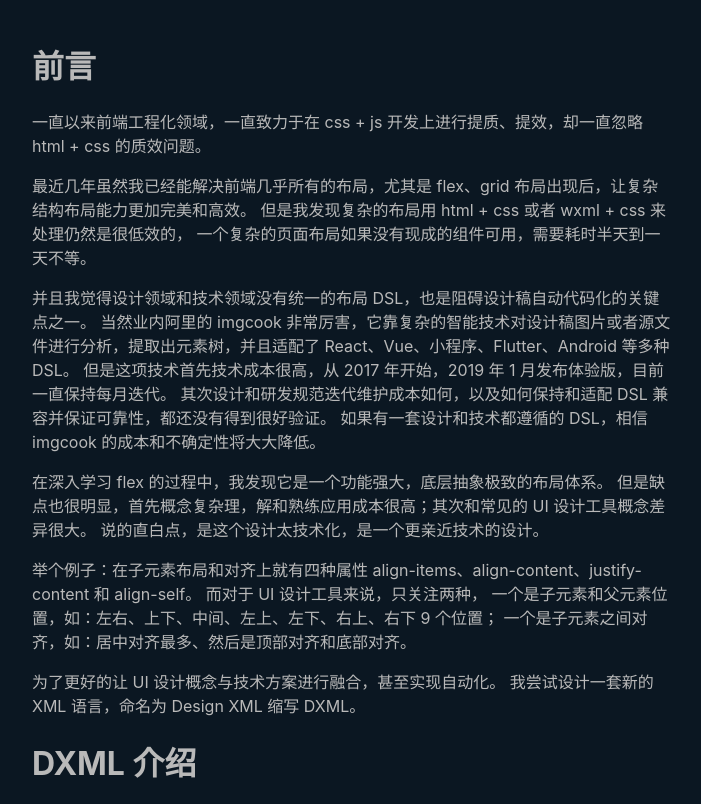
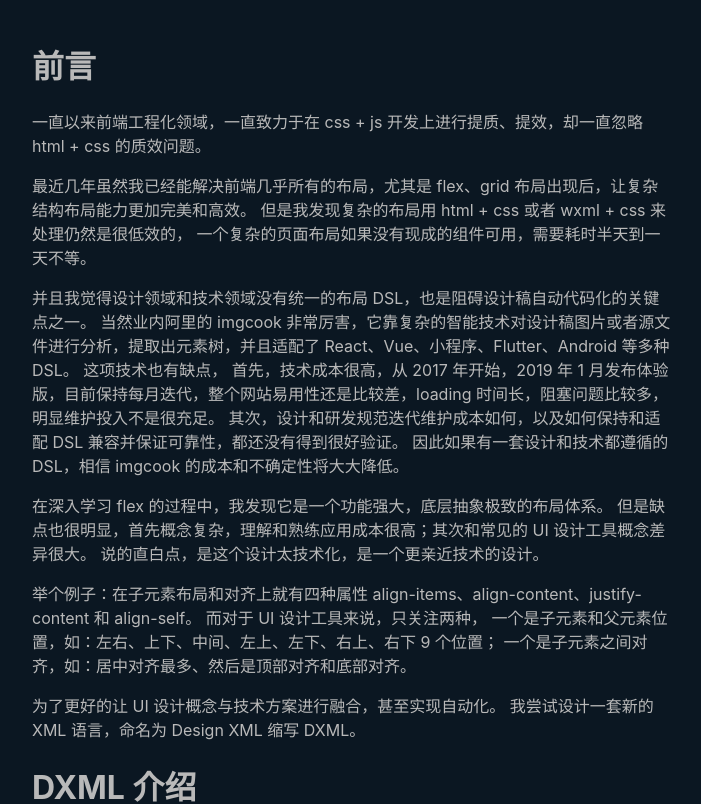
Before and after one commit to wenshin/dxml, a React (Create React App) app: page / in a window 1280 px wide. Shown: the top 804 px of the page, without its empty margins (288-989 px from the left). Built offline with nearby package versions, Linux system fonts and the light colour scheme.

Commit message:
feat: 完善文档

```diff
--- a/src/App.tsx
+++ b/src/App.tsx
@@ -15,13 +15,14 @@ function App() {
         <p>
           并且我觉得设计领域和技术领域没有统一的布局 DSL，也是阻碍设计稿自动代码化的关键点之一。
           当然业内阿里的 imgcook 非常厉害，它靠复杂的智能技术对设计稿图片或者源文件进行分析，提取出元素树，并且适配了 React、Vue、小程序、Flutter、Android 等多种 DSL。
-          但是这项技术首先技术成本很高，从 2017 年开始，2019 年 1 月发布体验版，目前一直保持每月迭代。
-          其次设计和研发规范迭代维护成本如何，以及如何保持和适配 DSL 兼容并保证可靠性，都还没有得到很好验证。
-          如果有一套设计和技术都遵循的 DSL，相信 imgcook 的成本和不确定性将大大降低。
+          这项技术也有缺点，
+          首先，技术成本很高，从 2017 年开始，2019 年 1 月发布体验版，目前保持每月迭代，整个网站易用性还是比较差，loading 时间长，阻塞问题比较多，明显维护投入不是很充足。
+          其次，设计和研发规范迭代维护成本如何，以及如何保持和适配 DSL 兼容并保证可靠性，都还没有得到很好验证。
+          因此如果有一套设计和技术都遵循的 DSL，相信 imgcook 的成本和不确定性将大大降低。
         </p>
         <p>
           在深入学习 flex 的过程中，我发现它是一个功能强大，底层抽象极致的布局体系。
-          但是缺点也很明显，首先概念复杂理，解和熟练应用成本很高；其次和常见的 UI 设计工具概念差异很大。
+          但是缺点也很明显，首先概念复杂，理解和熟练应用成本很高；其次和常见的 UI 设计工具概念差异很大。
           说的直白点，是这个设计太技术化，是一个更亲近技术的设计。
         </p>
         <p>
```
